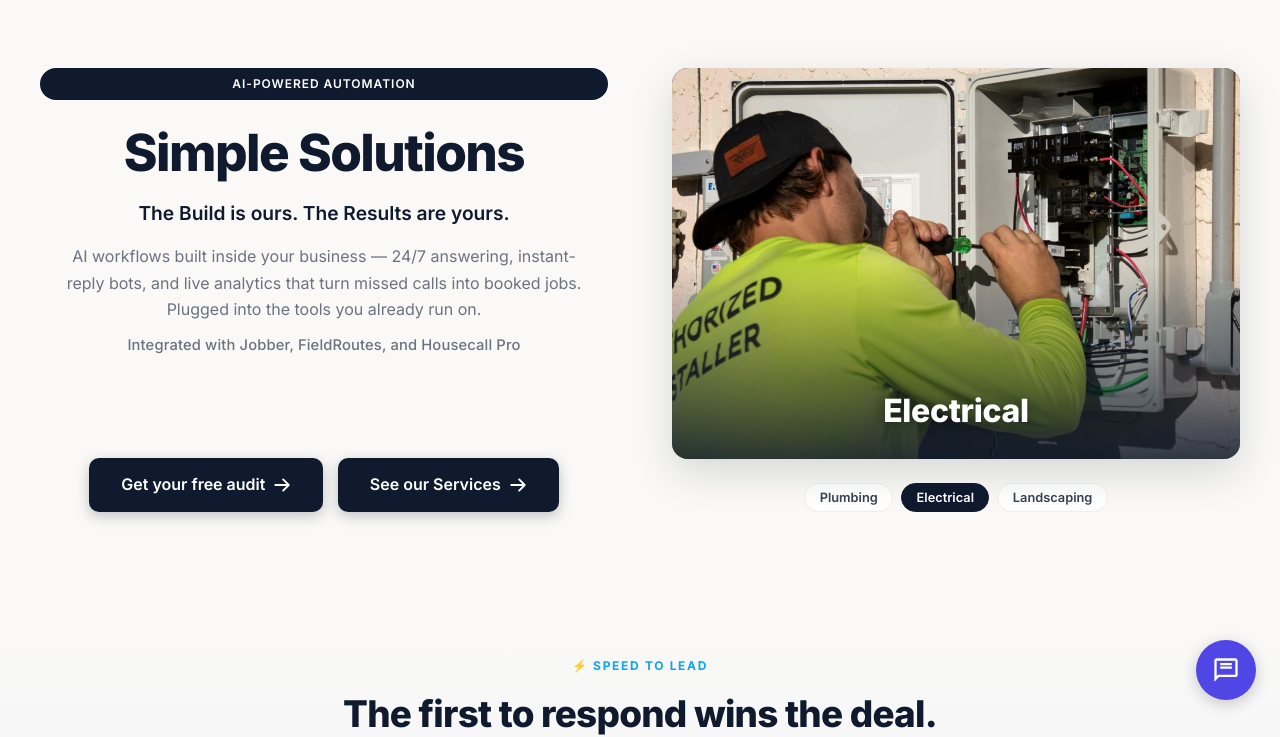
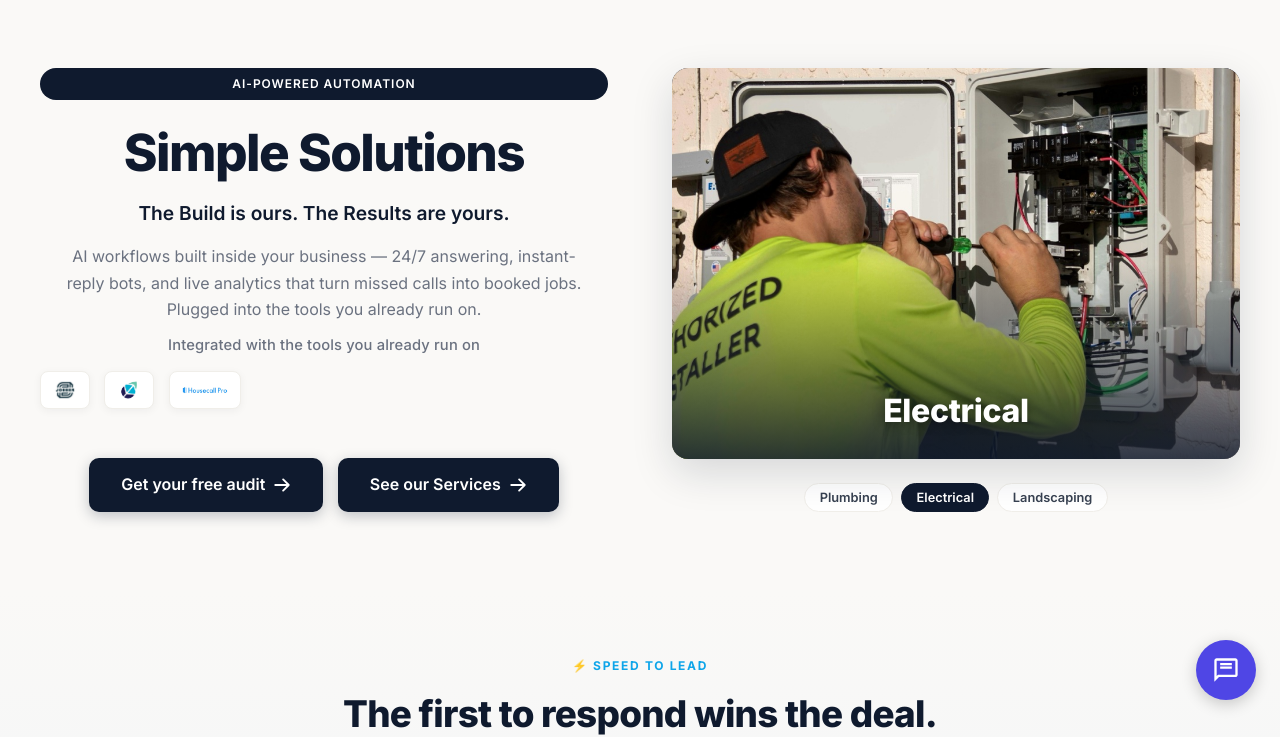
Before and after one commit to deasimplesolutions/SimpleSolutions, a plain HTML site: page index.html in a window 1280 px wide. Shown: the part 76-813 px from the top of the page. Drawn offline with Linux system fonts and the light colour scheme.

Commit message:
Add files via upload

```diff
--- a/index.html
+++ b/index.html
@@ -219,10 +219,12 @@
       font-weight: 500;
       color: var(--gray-500);
       max-width: 520px;
-      margin: -0.75rem auto 1.5rem;
+      margin: -0.75rem auto 0.9rem;
       line-height: 1.5;
       letter-spacing: 0.01em;
     }
+    .hero-logos { display: flex; align-items: center; gap: 0.9rem; flex-wrap: wrap; margin: 0 0 1.75rem; }
+    .hero-logos img { height: 38px; width: auto; background: #fff; border: 1px solid var(--bg-alt); border-radius: 8px; padding: 6px 12px; box-shadow: 0 2px 8px rgba(15,26,46,0.05); }
     .hero-ctas {
       display: flex;
       align-items: center;
@@ -1057,7 +1059,12 @@
       <h1>Simple Solutions</h1>
       <p class="hero-tagline">The Build is ours. The Results are yours.</p>
       <p class="hero-desc">AI workflows built inside your business — 24/7 answering, instant-reply bots, and live analytics that turn missed calls into booked jobs. Plugged into the tools you already run on.</p>
-      <p class="hero-integrated">Integrated with Jobber, FieldRoutes, and Housecall Pro</p>
+      <p class="hero-integrated">Integrated with the tools you already run on</p>
+      <div class="hero-logos">
+        <img src="images/jobber.jpg" alt="Jobber">
+        <img src="images/fieldroutes.png" alt="FieldRoutes">
+        <img src="images/housecall-pro.png" alt="Housecall Pro">
+      </div>
       <div class="hero-ctas">
         <a href="free-audit.html" class="hero-cta">
           Get your free audit
```
Also changed, not shown: free-audit.html (+0 -9 lines).
